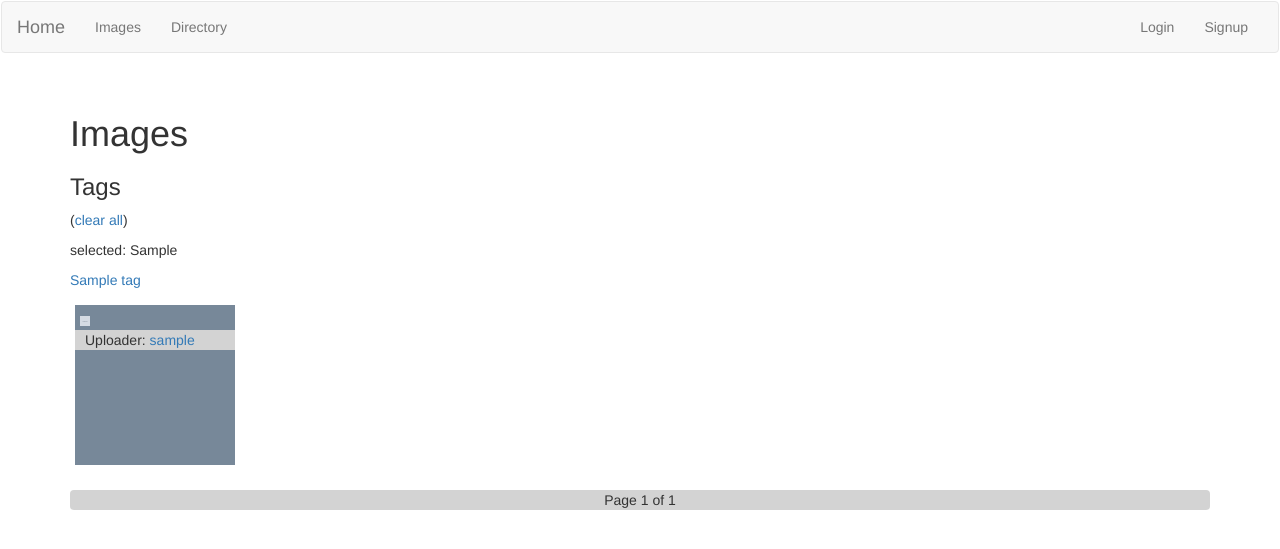
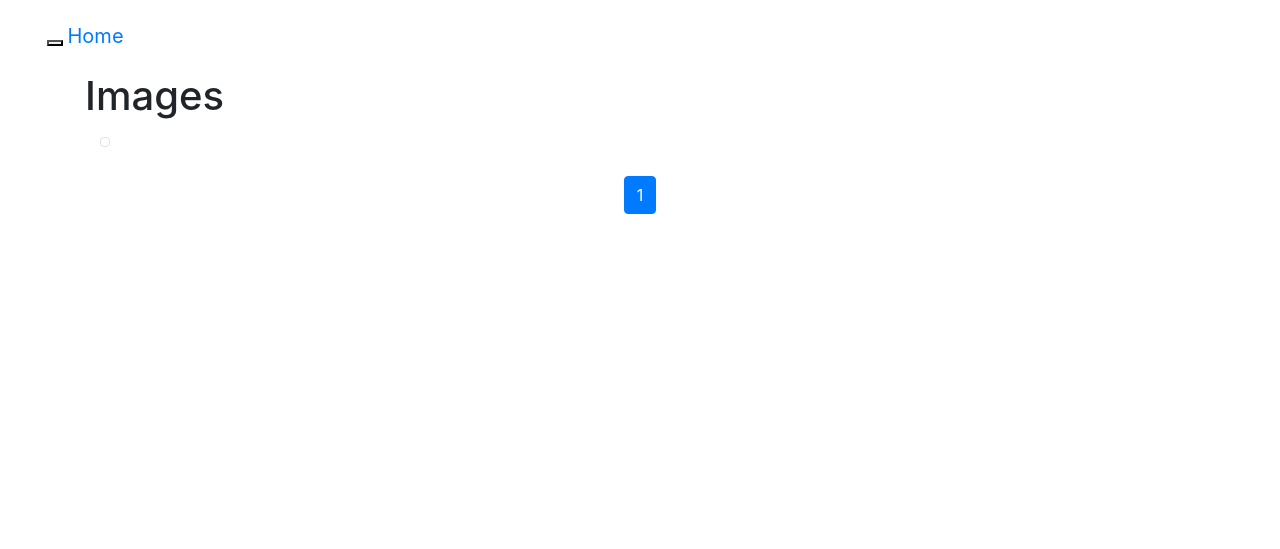
Before and after one commit to natecrow/media-sharing-site, a Django app: template mediasharingsite/templates/images/images.html in a window 1280 px wide. Shown: the top 549 px of the page. Run offline with Django 3.2, Linux system fonts and the light colour scheme; the template is opened without the code that fills it: most values are stand-ins (such as "Sample title", 1, 10 or a date in 2020); grey boxes marked "Sample" are stand-in pictures; parts of the project's set-up code (start-up, migrations or seed data) failed here and were passed over; some libraries are stand-ins or nearby versions.

Commit message:
Updated to Bootstrap 4, made pagination and image gallery changes
- Updated Bootstrap to v.4.
- Moved JS scripts to bottom of the base html page.
- Applied Bootstrap styling to image thumbnail gallery and pagination on Images
page.
- Removed uploader name under image thumbnails to simplify design. Therefore,
I also deleted the base and main image gallery templates and replaced them with
 a single image gallery template instead because the base template was just to
allow the optional inclusion of the uploader name below the image which the main
image gallery then added.
- Added first, last, and page number links to pagination on Images page. Wrote
function for determining how many and which page numbers to display and wrote
tests for it.
- Added bubbles around tags so they are more easily distinguishable. Will do
  more work on tags later as the styling and layout still isn't quite right.
- Removed unused styles from base.css.
- Updated some existing Image tests to take into account the new styling on
Images and tags.

```diff
--- a/mediasharingsite/templates/__base.html
+++ b/mediasharingsite/templates/__base.html
@@ -4,28 +4,24 @@
 
 <html lang="en-US">
   <head>
-    <title>
-      {% block title %}{% endblock %}
-    </title>
+    <meta charset="utf-8">
+    <meta name="viewport" content="width=device-width, initial-scale=1, shrink-to-fit=no">
+
     {% block stylesheets %}
       <link
-        href="https://maxcdn.bootstrapcdn.com/bootstrap/3.3.7/css/bootstrap.min.css"
         rel="stylesheet"
-        integrity="sha384-BVYiiSIFeK1dGmJRAkycuHAHRg32OmUcww7on3RYdg4Va+PmSTsz/K68vbdEjh4u"
+        href="https://maxcdn.bootstrapcdn.com/bootstrap/4.0.0/css/bootstrap.min.css"
+        integrity="sha384-Gn5384xqQ1aoWXA+058RXPxPg6fy4IWvTNh0E263XmFcJlSAwiGgFAW/dAiS6JXm"
         crossorigin="anonymous" />
       <link rel="stylesheet" type="text/css" href="{% static 'base.css' %}" />
     {% endblock %}
-    {% block javascript %}
-      <script
-        src="https://code.jquery.com/jquery-3.2.1.min.js"
-        integrity="sha256-hwg4gsxgFZhOsEEamdOYGBf13FyQuiTwlAQgxVSNgt4="
-        crossorigin="anonymous"></script>
-      <script
-        src="https://maxcdn.bootstrapcdn.com/bootstrap/3.3.7/js/bootstrap.min.js"
-        integrity="sha384-Tc5IQib027qvyjSMfHjOMaLkfuWVxZxUPnCJA7l2mCWNIpG9mGCD8wGNIcPD7Txa"
-        crossorigin="anonymous"></script>
-    {% endblock %}
+
     {% block extra_head %}{% endblock %}
+
+    <title>
+        {% block title %}{% endblock %}
+    </title>
+
   </head>
   <body>
     <header class="navbar">
@@ -37,5 +33,21 @@
         {% endblock %}
       </div>
     </div>
+
+    {% block javascript %}
+      <script
+        src="https://code.jquery.com/jquery-3.2.1.slim.min.js"
+        integrity="sha384-KJ3o2DKtIkvYIK3UENzmM7KCkRr/rE9/Qpg6aAZGJwFDMVNA/GpGFF93hXpG5KkN"
+        crossorigin="anonymous"></script>
+      <script
+        src="https://cdnjs.cloudflare.com/ajax/libs/popper.js/1.12.9/umd/popper.min.js"
+        integrity="sha384-ApNbgh9B+Y1QKtv3Rn7W3mgPxhU9K/ScQsAP7hUibX39j7fakFPskvXusvfa0b4Q"
+        crossorigin="anonymous"></script>
+      <script
+        src="https://maxcdn.bootstrapcdn.com/bootstrap/4.0.0/js/bootstrap.min.js"
+        integrity="sha384-JZR6Spejh4U02d8jOt6vLEHfe/JQGiRRSQQxSfFWpi1MquVdAyjUar5+76PVCmYl"
+        crossorigin="anonymous"></script>
+    {% endblock %}
+
   </body>
 </html>
--- a/mediasharingsite/templates/accounts/profile_page.html
+++ b/mediasharingsite/templates/accounts/profile_page.html
@@ -20,6 +20,6 @@
     {% endif %}
   <div>
     <h3>Uploaded Images</h3>
-    {% include "images/__base_image_gallery.html" with pictures=pictures %}
+    {% include "images/_image_gallery.html" with pictures=pictures %}
   </div>
 {% endblock %}
--- a/mediasharingsite/templates/images/__base_image_gallery.html
+++ /dev/null
@@ -1,43 +0,0 @@
-{% load thumbnail %}
-
-<div id="grid">
-  <div id="grid-content">
-    {% if pictures %}
-      {% for pic in pictures %}
-        <div class="item">
-          <a href="{{ pic.image.url }}" target="_blank">
-            {% thumbnail pic "150x150" crop="center" as im %}
-              <a href="{{ pic.get_absolute_url }}">
-                <img src="{{ pic.image.url }}" height="{{ im.height }}" width="{{ im.width }}" />
-              </a>
-            {% endthumbnail %}
-          </a>
-          {% block image_info_below %}{% endblock %}
-        </div>
-      {% endfor %}
-    {% else %}
-      <p>There are no images to display.</p>
-    {% endif %}
-  </div>
-</div>
-<div class="pagination">
-  <span class="step-links">
-    {% if pictures.has_previous %}
-      {% if selected_tags_for_url_parameter %}
-        <a href="?page={{ pictures.previous_page_number }}&tags={{ selected_tags_for_url_parameter }}">previous</a>
-      {% else %}
-        <a href="?page={{ pictures.previous_page_number }}">previous</a>
-      {% endif %}
-    {% endif %}
-    <span class="current">
-      Page {{ pictures.number }} of {{ pictures.paginator.num_pages }}
-    </span>
-    {% if pictures.has_next %}
-      {% if selected_tags_for_url_parameter %}
-        <a href="?page={{ pictures.next_page_number }}&tags={{ selected_tags_for_url_parameter }}">next</a>
-      {% else %}
-        <a href="?page={{ pictures.next_page_number }}">next</a>
-      {% endif %}
-    {% endif %}
-  </span>
-</div>
--- /dev/null
+++ b/mediasharingsite/templates/images/_image_gallery.html
@@ -0,0 +1,78 @@
+{% load thumbnail %}
+
+<div class="container">
+  {% if pictures %}
+    <div class="row text-center text-lg-left">
+      {% for pic in pictures %}
+        <div class="col-lg-3 col-md-4 col-xs-6 mb-4">
+          {% thumbnail pic "300x300" crop="center" as im %}
+            <a href="{{ pic.get_absolute_url }}">
+              <img class="img-fluid img-thumbnail" src="{{ pic.image.url }}" height="{{ im.height }}" width="{{ im.width }}" />
+            </a>
+          {% endthumbnail %}
+        </div>
+      {% endfor %}
+    </div>
+  {% else %}
+    <p>There are no images to display.</p>
+  {% endif %}
+</div>
+<nav aria-label="Page navigation">
+  <ul class="pagination justify-content-center">
+
+    {% if pictures.has_previous %}
+      {% if selected_tags_for_url_parameter %}
+        <li class="page-item">
+          <a class="page-link" href="?page=1&tags={{ selected_tags_for_url_parameter }}">first</a>
+        </li>
+        <li class="page-item">
+          <a class="page-link" href="?page={{ pictures.previous_page_number }}&tags={{ selected_tags_for_url_parameter }}">previous</a>
+        </li>
+      {% else %}
+        <li class="page-item">
+            <a class="page-link" href="?page=1">first</a>
+        </li>
+        <li class="page-item">
+          <a class="page-link" href="?page={{ pictures.previous_page_number }}">previous</a>
+        </li>
+      {% endif %}
+    {% endif %}
+
+    {% for i in page_numbers %}
+      {% if i == pictures.number %}
+        <li class="page-item active">
+          <span class="page-link disabled">{{ i }}</span><span class="sr-only">(current)</span>
+        </li>
+      {% else %}
+        {% if selected_tags_for_url_parameter %}
+          <li class="page-item">
+            <a class="page-link" href="?page={{ i }}&tags={{ selected_tags_for_url_parameter }}">{{ i }}</a>
+          </li>
+        {% else %}
+          <li class="page-item">
+            <a class="page-link" href="?page={{ i }}">{{ i }}</a>
+          </li>
+        {% endif %}
+      {% endif %}
+    {% endfor %}
+
+    {% if pictures.has_next %}
+      {% if selected_tags_for_url_parameter %}
+        <li class="page-item">
+          <a class="page-link" href="?page={{ pictures.next_page_number }}&tags={{ selected_tags_for_url_parameter }}">next</a>
+        </li>
+        <li class="page-item">
+          <a class="page-link" href="?page={{ pictures.paginator.num_pages }}&tags={{ selected_tags_for_url_parameter }}">last</a>
+        </li>
+      {% else %}
+        <li class="page-item">
+          <a class="page-link" href="?page={{ pictures.next_page_number }}">next</a>
+        </li>
+        <li clas="page-item">
+            <a class="page-link" href="?page={{ pictures.paginator.num_pages }}">last</a>
+        </li>
+      {% endif %}
+    {% endif %}
+
+  </ul>
+</nav>
--- a/mediasharingsite/templates/images/_main_image_gallery.html
+++ /dev/null
@@ -1,9 +0,0 @@
-{% extends "images/__base_image_gallery.html" %}
-
-{% block image_info_below %}
-  <p>Uploader:
-    <a href="{{ pic.user.profile.get_absolute_url }}">
-      {{ pic.user.username }}
-    </a>
-  </p>
-{% endblock %}
--- a/mediasharingsite/templates/images/_tags_box.html
+++ b/mediasharingsite/templates/images/_tags_box.html
@@ -1,4 +1,4 @@
-<div>
+<div class="tag-box">
   <h3>Tags</h3>
   {% if selected_tags %}
     <p>
@@ -12,13 +12,13 @@
     </p>
   {% endif %}
   {% if tags %}
-    <p>
+    <ul>
       {% for tag in tags %}
-        <a href="{% url 'images' %}?tag={{ tag|slugify }}{% if url_query_string %}&{{ url_query_string }}{% endif %}">
-          {{tag}}
-        </a>
+        <li>
+          <a class="btn btn-primary" role="button" href="{% url 'images' %}?tag={{ tag|slugify }}{% if url_query_string %}&{{ url_query_string }}{% endif %}">{{tag}}</a>
+        </li>
       {% endfor %}
-    </p>
+    </ul>
   {% else %}
     <p>There are no tags to display.</p>
   {% endif %}
--- a/mediasharingsite/templates/images/images.html
+++ b/mediasharingsite/templates/images/images.html
@@ -6,6 +6,6 @@
 
 {% block content %}
 <h1>Images</h1>
-{% include "images/_tags_box.html" %}
-  {% include "images/_main_image_gallery.html" %}
+<!-- {% include "images/_tags_box.html" %} -->
+{% include "images/_image_gallery.html" %}
 {% endblock %}
--- a/static/base.css
+++ b/static/base.css
@@ -18,18 +18,24 @@ div#grid div.item p {
     margin: 0 -5px 0 -5px;
 }
 
-div.pagination {
-    background-color: lightgray;
-    display: inline-block;
-    text-align: center;
-    margin-top: 20px;
-    width: 100%;
+div.tag-box ul li {
+    list-style: none;
+    float: left;
 }
 
-.fit {
-    padding-bottom: 5rem;
-    display: block;
-    margin: 0 auto;
-    max-height: 100%;
-    max-width: 100%;
+div.tag-box ul li>a {
+    height: 24px;
+    line-height: 20px;
+    font-size: 14px;
+    margin-top: 2px;
+    border-radius: 12px;
+    display: inline-block;
+    border: 1px solid #1c4772;
+    background: linear-gradient(to bottom,#416181 0,#5989b9 100%);
+    box-shadow: inset 0 1px 0 rgba(255,255,255,.19);
+    color: #fff;
+    text-decoration: none;
+    padding: 0 9px;
+    margin-right: 5px;
+    outline: 0 !important;
 }
```
Also changed, not shown: apps/images/tests/test_views.py (+109 -61 lines), apps/images/views.py (+33 -4 lines).
